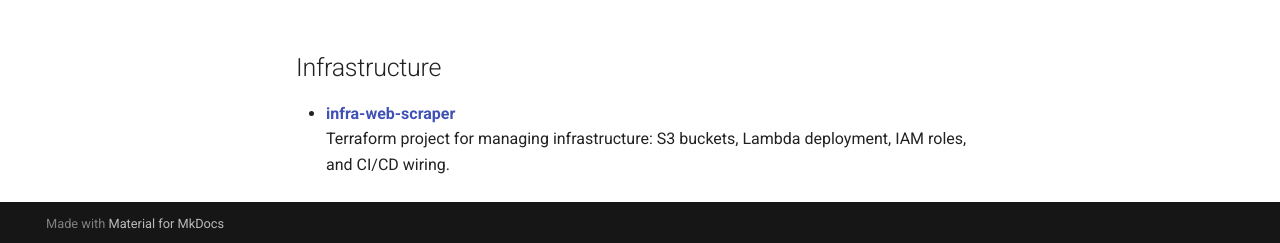
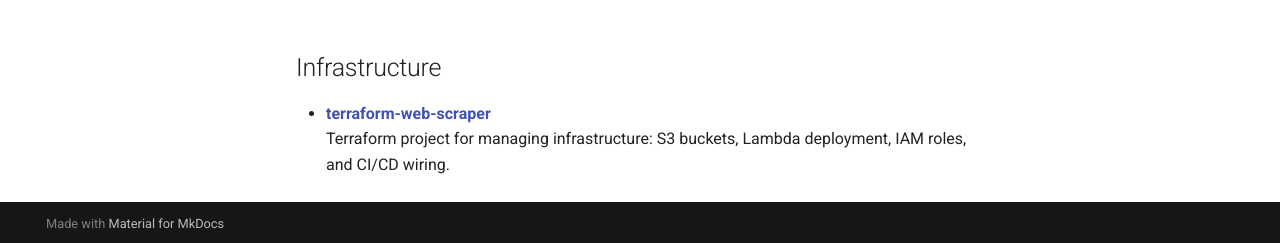
Before and after one commit to PhilNel/docs-web-scraper, an MkDocs documentation site: the page built from docs/architecture/overview.md, in a window 1280 px wide and 1296 px high. Shown: the part 1050-1293 px from the top of the window. Built offline with MkDocs 1.6.1 and Material for MkDocs 9.7.7, drawn with Linux system fonts in a browser that asks for light colours; comment, search, counter and statistics services are not loaded.

Commit message:
Fix infra repo link

```diff
--- a/docs/architecture/overview.md
+++ b/docs/architecture/overview.md
@@ -25,5 +25,5 @@ This diagram is generated from YAML using [`awsdac`](https://github.com/awslabs/
 
 ## Infrastructure
 
-- [**infra-web-scraper**](https://github.com/PhilNel/infra-web-scraper)
+- [**terraform-web-scraper**](https://github.com/PhilNel/terraform-web-scraper)
 Terraform project for managing infrastructure: S3 buckets, Lambda deployment, IAM roles, and CI/CD wiring.
```
Also changed, not shown: README.md (+1 -1 lines).
